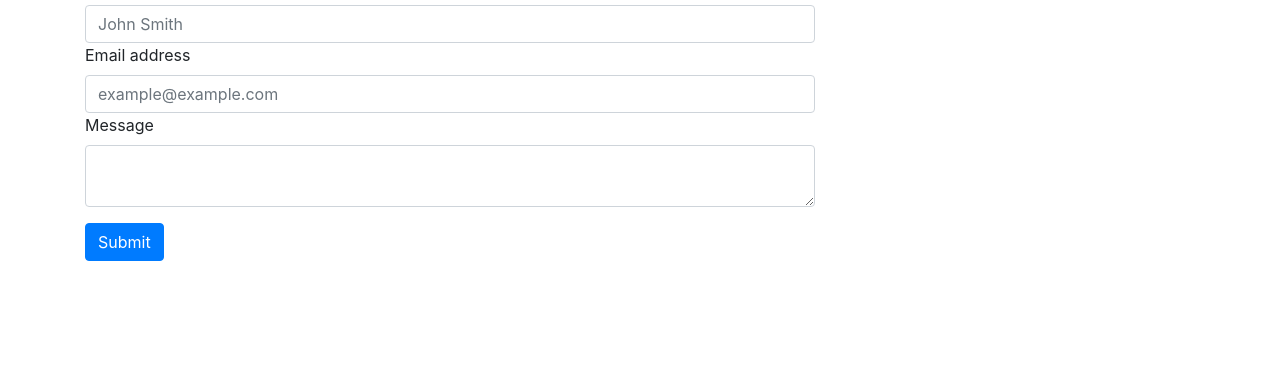
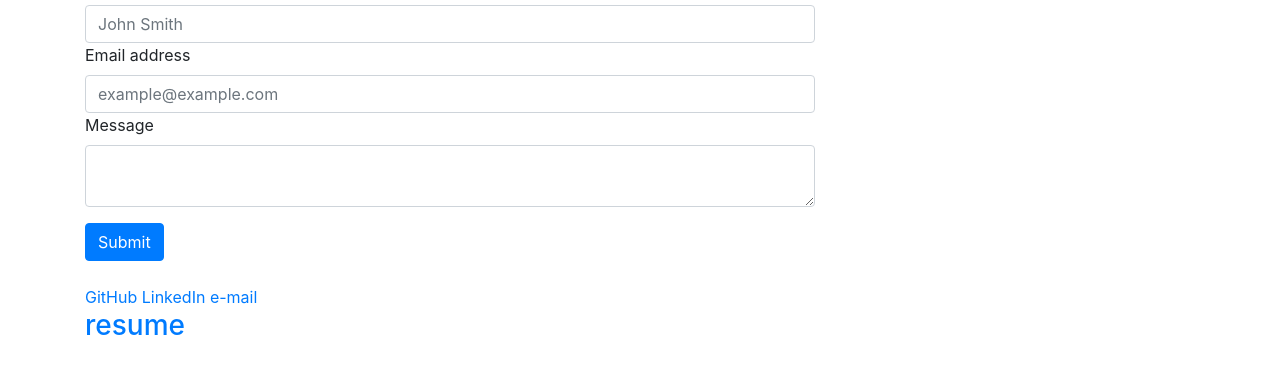
Before and after one commit to seulkilee0428/Seulki_Portfolio, a plain HTML site: page contact.html in a window 1280 px wide. Shown: the part 87-460 px from the top of the page. Drawn offline with nearby package versions, Linux system fonts and the light colour scheme.

Commit message:
Adding more contact info

```diff
--- a/contact.html
+++ b/contact.html
@@ -48,6 +48,17 @@
                 </div>
             </div>
         </div>
+
+        <div class="row">
+            <div class="col-md-8">
+                <h3> </h3><a href="https://github.com/seulkilee0428" target="_blank">GitHub</a>
+                <a href="https://www.linkedin.com/in/seulki-lee-0428/" target="_blank">LinkedIn</a> <a
+                    href="mailto:seulki.lee.0428@gmail.com" target="_blank">e-mail</a>
+                <h3>
+                    <a href="" target="_blank">resume</a>
+                </h3>
+            </div>
+        </div>
     </div>
 
     <!-- jQuery CDN -->
```
